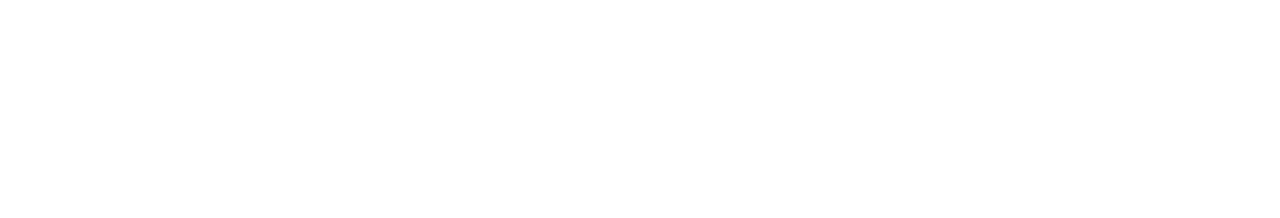
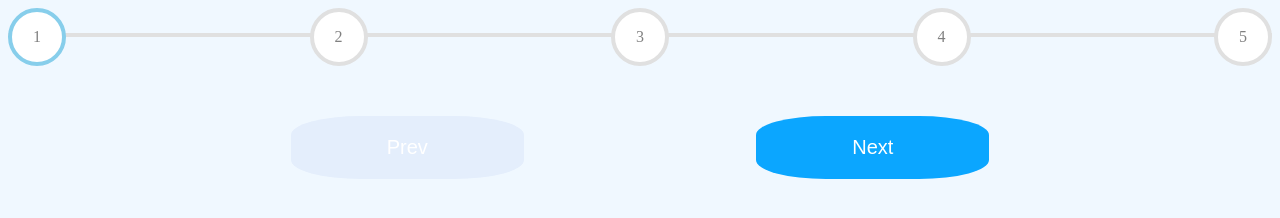
Before and after one commit to acciojob/progress-bar-KowshikaK10, a website: page main.html in a window 1280 px wide. Drawn offline with Linux system fonts and the light colour scheme.

Commit message:
created a submission

```diff
--- a/main.html
+++ b/main.html
@@ -10,7 +10,22 @@
 	<!-- the entire body must be written by student -->
     <script type="text/javascript" src="./script.js">
 </script>
-
+<div class='container'>
+	<div class='circleClass'>
+		<span id='circle-1'class='circle active'>1</span>
+		<span id='circle-2'class='circle'>2</span>
+		<span id='circle-3'class='circle'>3</span>
+		<span id='circle-4'class='circle'>4</span>
+		<span id='circle-5'class='circle'>5</span>
+		<div class='progress'>
+			<span class='indicator'></span>
+		</div>
+	</div>
+	<div class='btns'>
+		<button id='prev' disabled>Prev</button>
+		<button id='next'>Next</button>
+	</div>
+</div>
 </body>
 
 </html>
--- a/script.js
+++ b/script.js
@@ -1 +1,47 @@
 //your JS code here. If required.
+
+// document.addEventListener("DOMContentLoaded", () => {
+//     const circles = document.querySelectorAll(".circle");
+// 	const btns = document.querySelectorAll(".btns");
+// 	let i=1;
+// 	btns.forEach((val) => {
+//         val.addEventListener("click", (e) => {
+//             if(e.target.id === 'next'){
+// 				alert('hi')
+// 			}
+//         });
+//     });
+
+// });
+document.addEventListener("DOMContentLoaded", () => {
+    // const circles = document.querySelectorAll(".circle");
+	const next = document.getElementById("next");
+	const prev = document.getElementById("prev");
+	let i=1;
+	let r=0;
+	next.addEventListener("click", (e) => {
+            if(i<=4){
+				prev.disabled=false;
+				r=r+15;
+				document.querySelector('.indicator').style.width=`${r}rem`;
+				i++;
+				document.getElementById(`circle-${i}`).classList.add('active');
+			}
+		if(i>4){
+					next.disabled=true;
+				}
+        });
+
+	prev.addEventListener("click", (e) =>{
+			if(i>1){
+				r=r-15;
+				document.querySelector('.indicator').style.width=`${r}rem`;
+				document.getElementById(`circle-${i}`).classList.remove('active');
+				i--;
+			}
+		if(i===1){
+			prev.disabled=true;
+		}
+        });
+
+});
--- a/styles.css
+++ b/styles.css
@@ -1 +1,61 @@
 /*  your css code here. If applicable */
+body{
+	background-color: aliceblue;
+
+}
+.circleClass{
+	 display: flex;
+	 justify-content: space-between;
+	 position: relative;
+}
+.circle{
+	  display: flex;
+	  align-items: center;
+	  justify-content: center;
+	  height: 50px;
+	  width: 50px;
+	  background-color: white;
+	  border-radius: 50%;
+	  color: gray;
+	  border: 4px solid #e0e0e0;
+}
+.progress{
+	position: absolute;
+	height: 4px;
+    width: 100%;
+    background-color:#e0e0e0;
+    z-index: -1;
+	top:25px;
+}
+.circle.active{
+	border: 4px solid skyblue;
+}
+.indicator{
+	position: absolute;
+	height: 100%;
+	width: 0;
+	background-color: #4070f4;
+	transition: all 0.3s ease;
+}
+.btns{
+	display:flex;
+	justify-content:space-evenly;
+	margin:50px
+}
+.container .btns button{
+	background-color:#0ba6ff;
+	color:white;
+	padding:20px;
+	width:20%;
+	font-size:20px;
+	border: transparent;
+	border-radius:30%
+}
+.container .btns button:active {
+  transform: scale(0.97);
+}
+
+.container .btns button:disabled {
+  background-color: #e4eefc;
+  cursor: not-allowed;
+}
```
